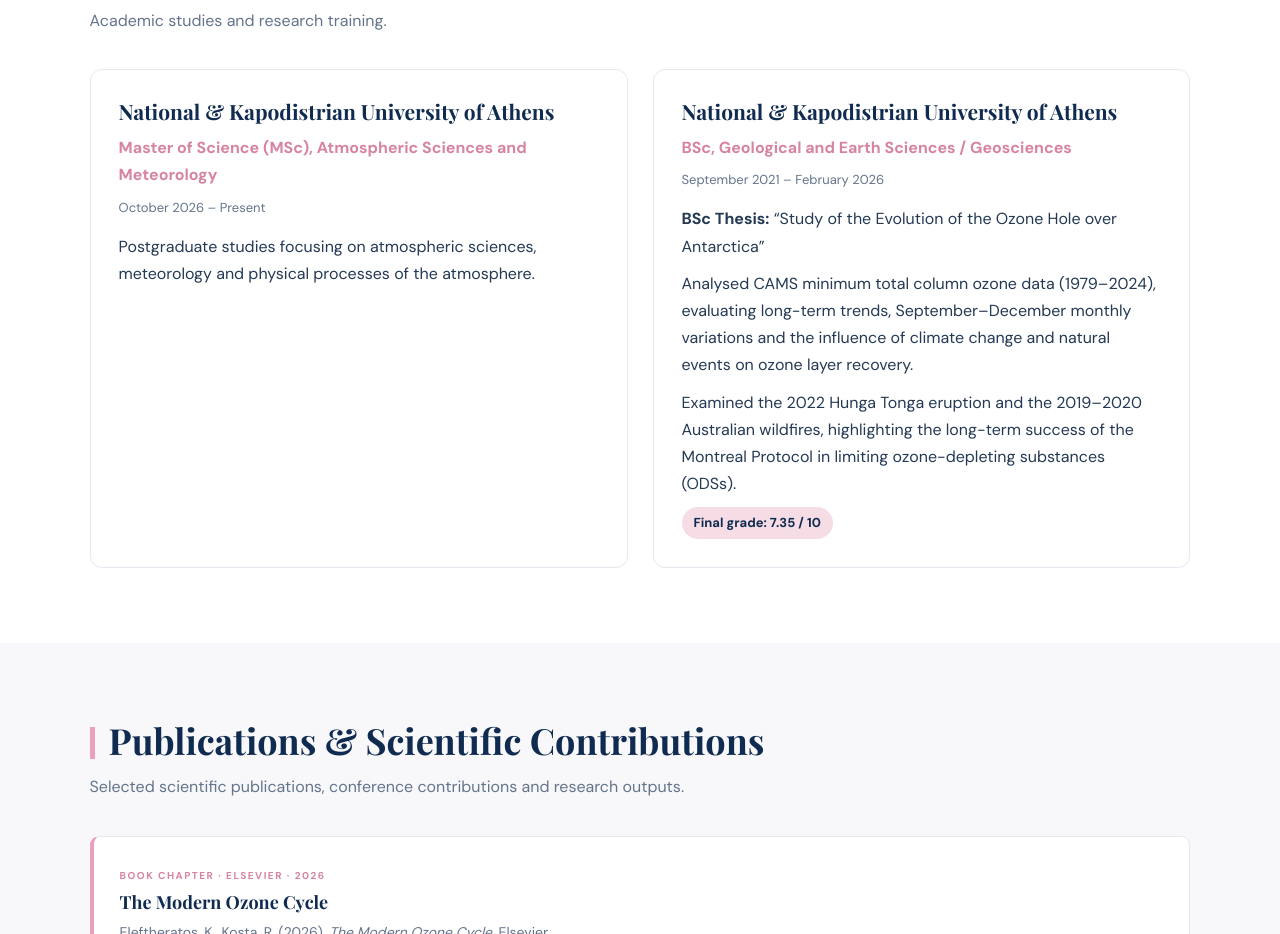
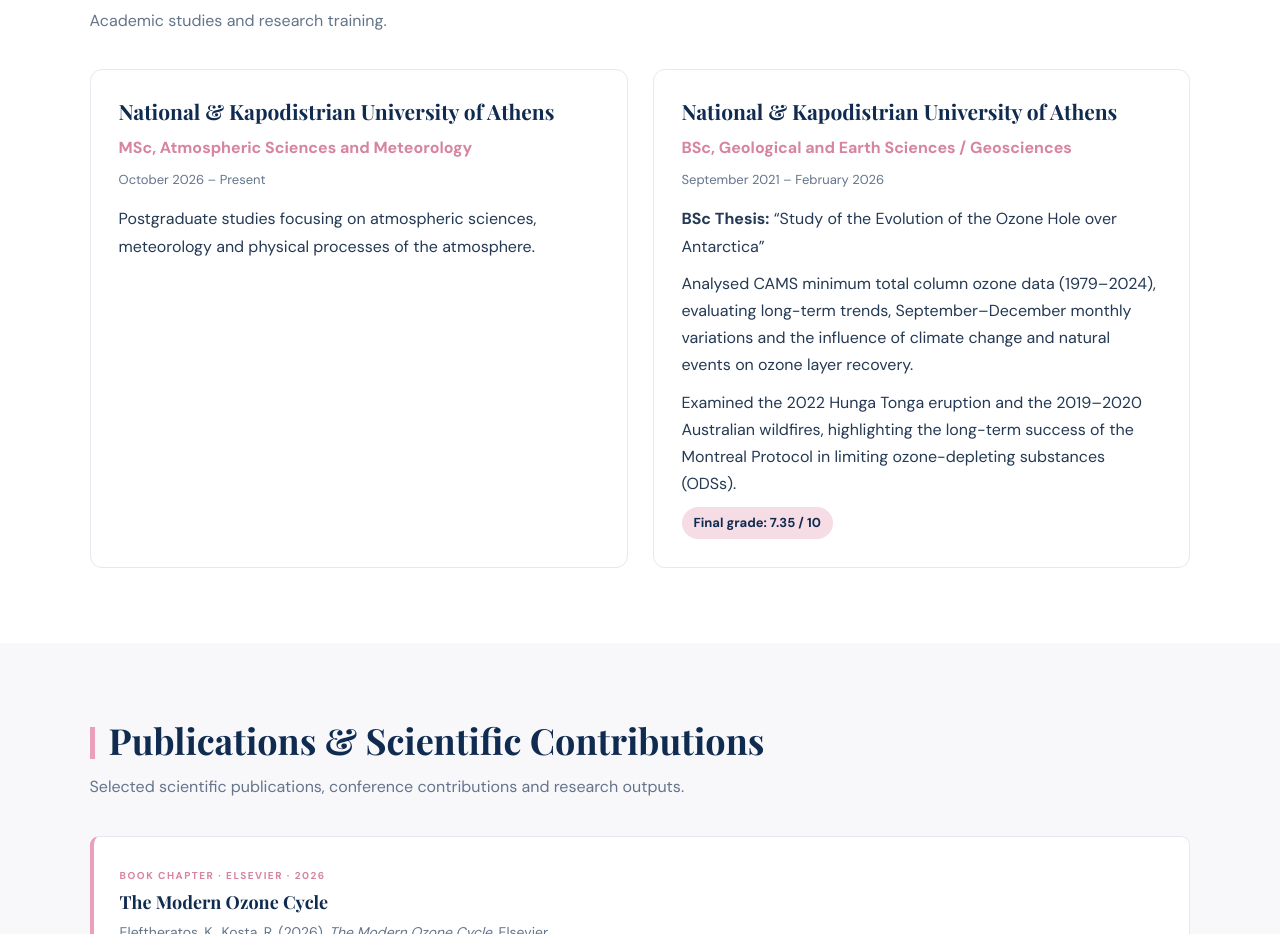
Before and after one commit to Roula-Kosta/Roula-Kosta.github.io, a plain HTML site: page index.html in a window 1280 px wide. Shown: the part 3743-4677 px from the top of the page. Drawn offline with nearby package versions, Linux system fonts and the light colour scheme.

Commit message:
Update index.html

```diff
--- a/index.html
+++ b/index.html
@@ -1100,7 +1100,7 @@ footer {
 
         <article class="education-card">
             <h3>National & Kapodistrian University of Athens</h3>
-            <div class="degree">Master of Science (MSc), Atmospheric Sciences and Meteorology</div>
+            <div class="degree">MSc, Atmospheric Sciences and Meteorology</div>
             <div class="date">October 2026 – Present</div>
 
             <p>
```
